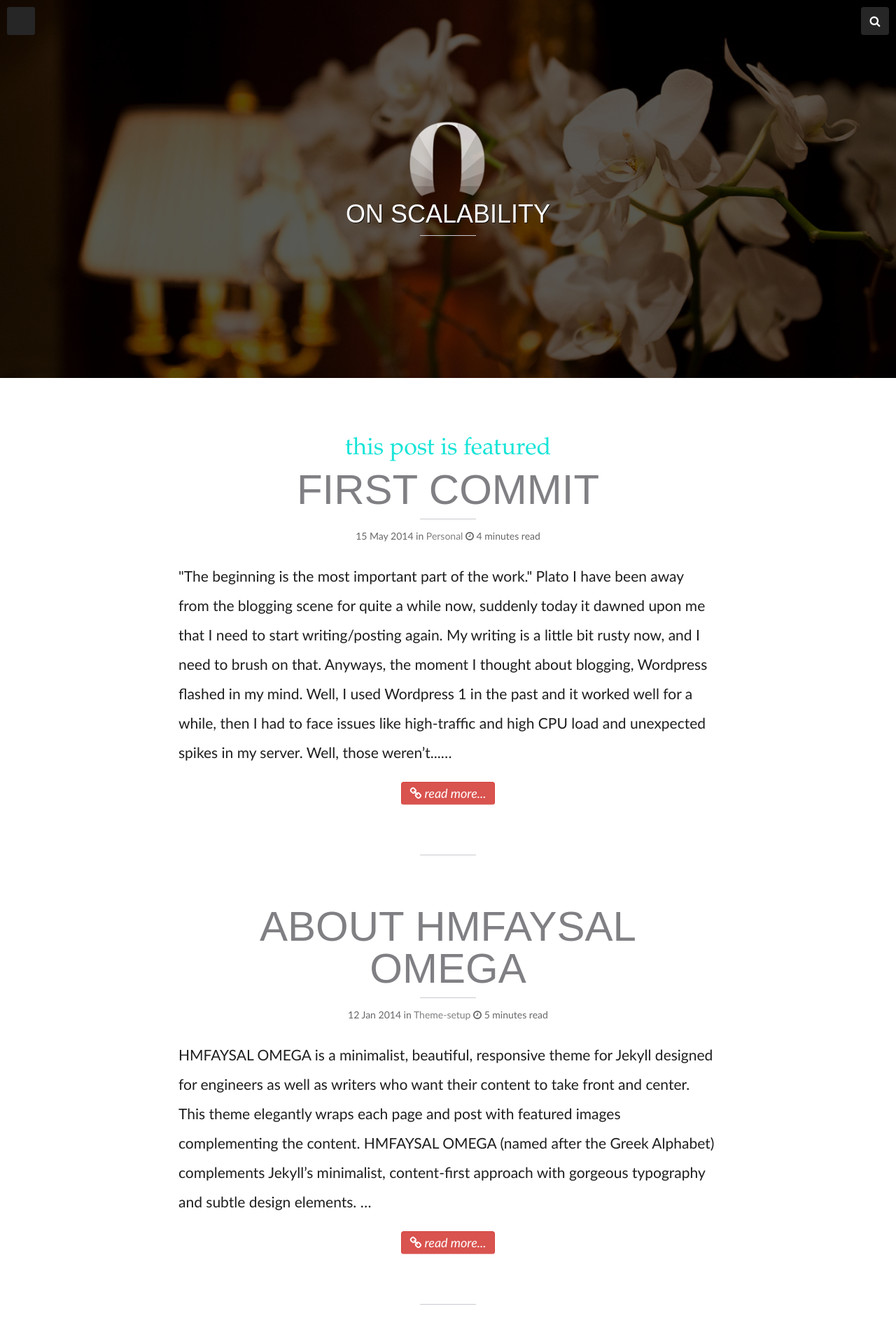
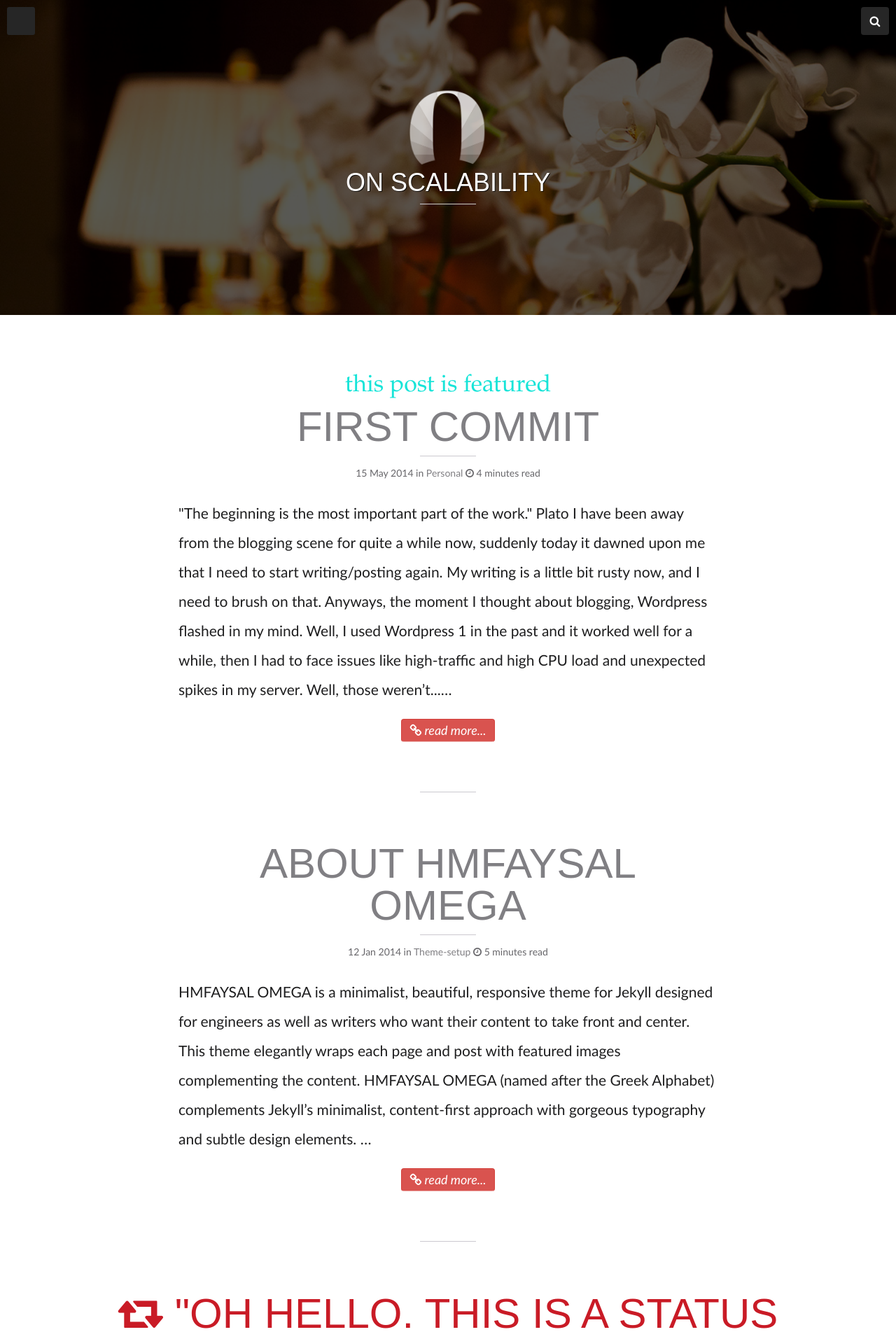
Before and after one commit to roja/roja.github.io, a Jekyll site: the page built from index.html, in a window 1280 px wide. Shown: the top 1913 px of the page at 70% size. Built offline with Jekyll 4.4.1, drawn with Linux system fonts in a browser that asks for light colours; nearby versions of some CDN libraries; the list of posts is cut into pages by our own code.

Commit message:
shrink header and footer

```diff
--- a/assets/css/style.css
+++ b/assets/css/style.css
@@ -449,7 +449,7 @@
   display: table;
   text-align: center;
   width: 100%;
-  height: 60%;
+  height: 50%;
   padding: 24px 0;
   margin-bottom: 72px;
   box-sizing: border-box;
@@ -581,10 +581,10 @@
 /* ------ */
 #footer {
   margin-top: 72px;
-  padding: 124px 0 72px;
+  padding: 70px 0 72px;
   position: relative;
   width: 100%;
-  height: 60%;
+  height: 50%;
   display: table;
   z-index: 1;
 }
```
